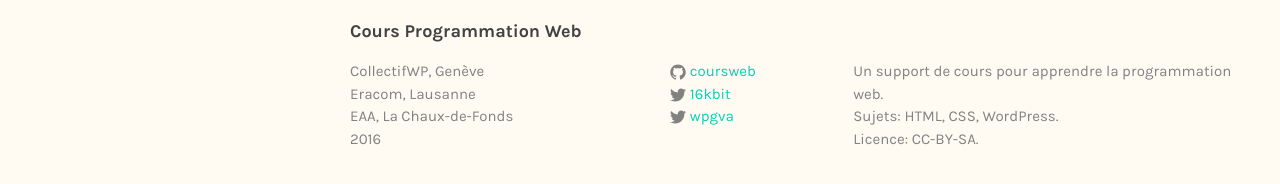
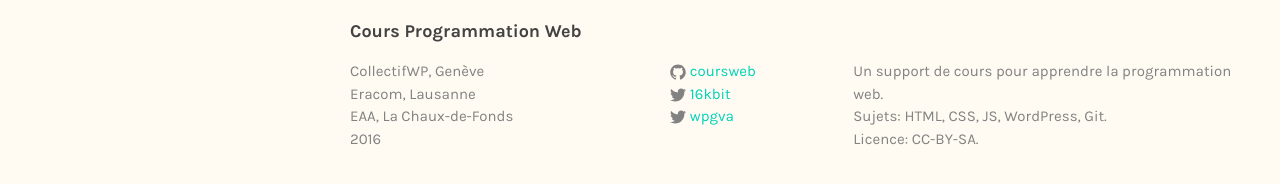
Before and after one commit to coursweb/coursweb.github.io, a Jekyll site: the page built from index.html, in a window 1280 px wide. Shown: the part 231-415 px from the top of the page. Built offline with Jekyll 4.4.1, drawn with Linux system fonts in a browser that asks for light colours; some of the changed lines change nothing that is shown.

Commit message:
descriptif

```diff
--- a/_config.yml
+++ b/_config.yml
@@ -10,11 +10,11 @@
 email: ms@ms-studio.net
 description: > # this means to ignore newlines until "baseurl:"
   Un support de cours pour apprendre la programmation web. <br/>
-  Sujets: HTML, CSS, WordPress. <br/>
+  Sujets: HTML, CSS, JS, WordPress, Git. <br/>
   Licence: CC-BY-SA.
 # baseurl: "/cours-web" # the subpath of your site, e.g. /blog
 url: "https://cours-web.ch" # the base hostname & protocol for your site
-repository: cours-web/collectifwp.github.io.
+repository: cours-web/coursweb.github.io.
 twitter_username: 16kbit
 github_username:  ms-studio
 
--- a/_includes/head.html
+++ b/_includes/head.html
@@ -4,7 +4,7 @@
   <meta name="viewport" content="width=device-width, initial-scale=1">
 
   <title>{% if page.title %}{{ page.title }}{% else %}{{ site.title }}{% endif %}</title>
-  <meta name="description" content="Un support de cours pour apprendre la programmation web. Sujets: HTML, CSS, WordPress.">
+  <meta name="description" content="Un support de cours pour apprendre la programmation web. Sujets: HTML, CSS, JS, WordPress, Git.">
 
   <link rel="stylesheet" href="{{ "/css/main.css" | prepend: site.baseurl }}">
   <link rel="stylesheet" href="{{ "/javascripts/magnific-popup/magnific-popup.css" | prepend: site.baseurl }}">
```
